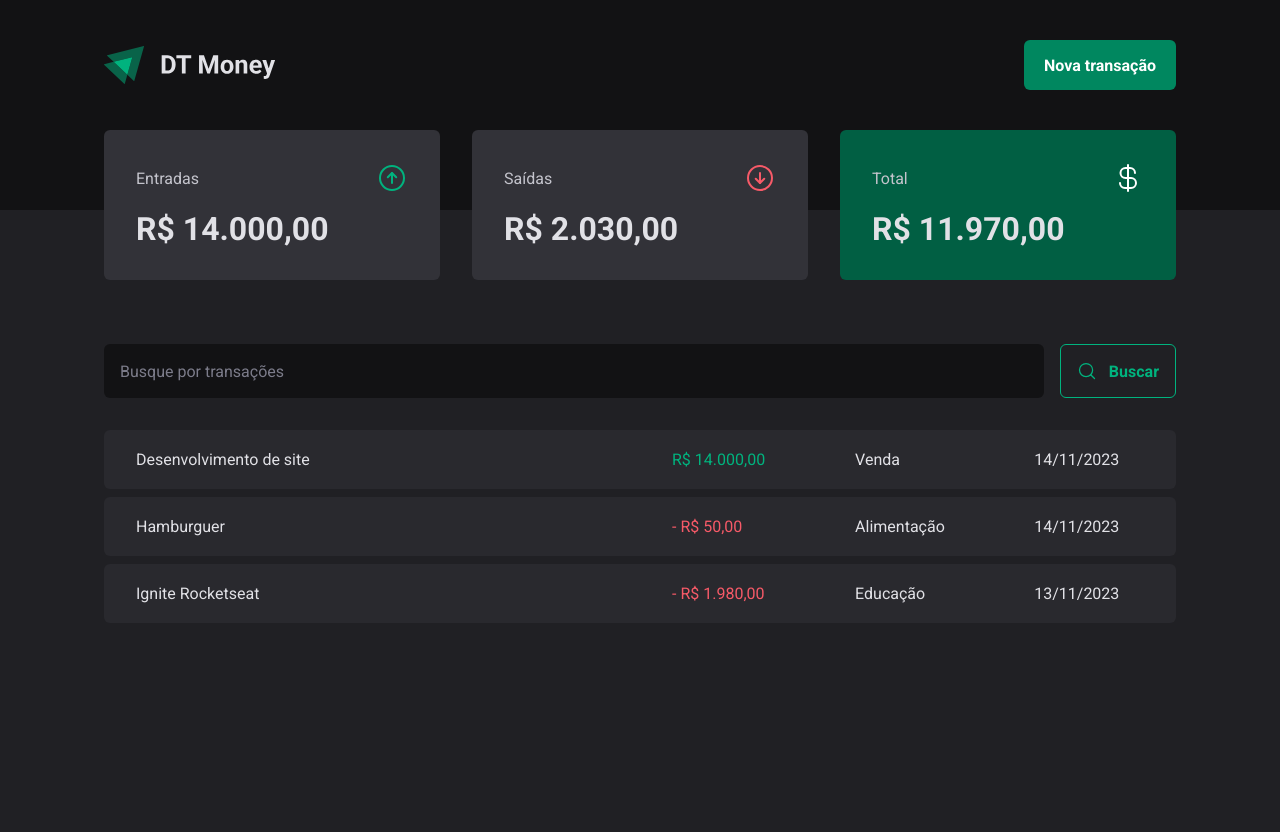
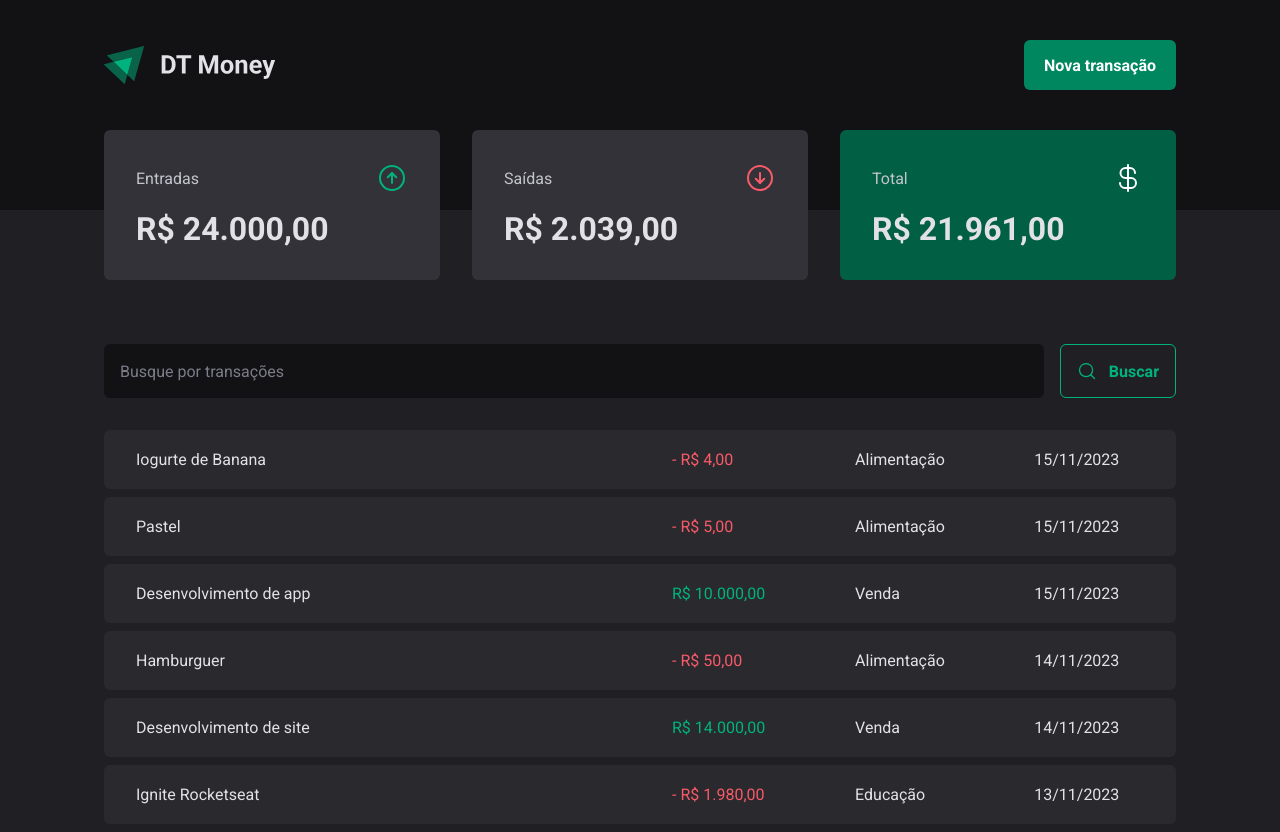
Before and after one commit to brunaporato/dt-money, a React (Vite) app: page / in a window 1280 px wide. Before the commit the page ends 800 px from the top, so only its background shows below. Built offline with nearby package versions, Linux system fonts and the light colour scheme; data requests are answered from the project's data file.

Commit message:
add new function at context

```diff
--- a/server.json
+++ b/server.json
@@ -1,5 +1,5 @@
 {
-  "transactions" : [
+  "transactions": [
     {
       "id": 1,
       "description": "Desenvolvimento de site",
@@ -23,6 +23,30 @@
       "category": "Educação",
       "price": 1980,
       "createdAt": "2023-11-13T20:17:00.069Z"
+    },
+    {
+      "description": "Desenvolvimento de app",
+      "price": 10000,
+      "category": "Venda",
+      "type": "income",
+      "createdAt": "2023-11-15T14:34:19.469Z",
+      "id": 4
+    },
+    {
+      "description": "Pastel",
+      "price": 5,
+      "category": "Alimentação",
+      "type": "outcome",
+      "createdAt": "2023-11-15T15:27:28.410Z",
+      "id": 5
+    },
+    {
+      "description": "Iogurte de Banana",
+      "price": 4,
+      "category": "Alimentação",
+      "type": "outcome",
+      "createdAt": "2023-11-15T15:36:27.694Z",
+      "id": 6
     }
   ]
 }
--- a/src/components/NewTransactionModal/index.tsx
+++ b/src/components/NewTransactionModal/index.tsx
@@ -4,6 +4,8 @@
 import * as z from 'zod';
 import { Controller, useForm } from 'react-hook-form';
 import { zodResolver } from '@hookform/resolvers/zod';
+import { TransactionContext } from '../../contexts/TransactionsContext';
+import { useContext } from 'react';
 
 const newTransactionFormSchema = z.object({
   description: z.string(),
@@ -15,11 +17,13 @@
 type NewTransactionFormInputs = z.infer<typeof newTransactionFormSchema>;
 
 export function NewTransactionModal() {
+  const { createTransaction } = useContext(TransactionContext);
 
   const {
     control,
     register,
     handleSubmit,
+    reset,
     formState: { isSubmitting }
   } = useForm<NewTransactionFormInputs>({
     resolver: zodResolver(newTransactionFormSchema),
@@ -29,8 +33,9 @@
   })
 
   async function handleCreateNewTransaction(data: NewTransactionFormInputs) {
-    await new Promise(resolve => setTimeout(resolve, 2000))
-    console.log(data)
+    await createTransaction(data);
+
+    reset();
   }
 
 
@@ -53,7 +58,7 @@
                 {...register('description')}
               />
               <input
-                type="text"
+                type="number"
                 placeholder='Preço'
                 required
                 {...register('price', { valueAsNumber: true })}
--- a/src/contexts/TransactionsContext.tsx
+++ b/src/contexts/TransactionsContext.tsx
@@ -10,14 +10,23 @@
   createdAt: string;
 }
 
+interface CreateTransactionInput {
+  description: string;
+  price: number;
+  category: string;
+  type: 'income' | 'outcome';
+}
+
 interface TransactionContextType {
   transactions: Transaction[];
   fetchTransactions: (query?: string) => Promise<void>;
+  createTransaction: (data: CreateTransactionInput) => Promise<void>;
 }
 
 interface TransactionProviderProps {
   children: ReactNode;
 }
+
 
 export const TransactionContext = createContext({} as TransactionContextType);
 
@@ -27,11 +36,27 @@
   async function fetchTransactions(query?: string) {
    const response = await api.get('/transactions', {
     params: {
+      _sort: 'createdAt',
+      _order: 'desc',
       q: query,
     }
    })
 
     setTransactions(response.data)
+  }
+
+  async function createTransaction(data: CreateTransactionInput) {
+    const { description, price, category, type } = data;
+
+    const response = await api.post("/transactions", {
+      description,
+      price,
+      category,
+      type,
+      createdAt: new Date(),
+    })
+
+    setTransactions(state => [response.data, ...state]);
   }
 
   useEffect(() => {
@@ -41,7 +66,8 @@
   return (
     <TransactionContext.Provider value={{
         transactions,
-        fetchTransactions
+        fetchTransactions,
+        createTransaction
       }}>
       {children}
     </TransactionContext.Provider>
```
